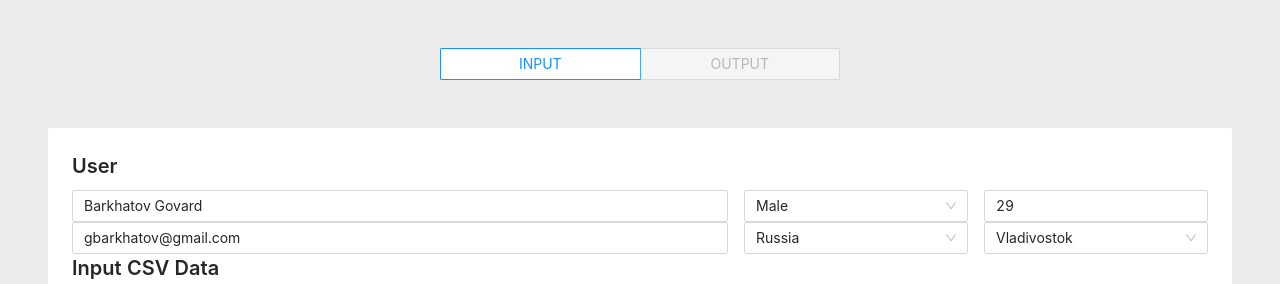
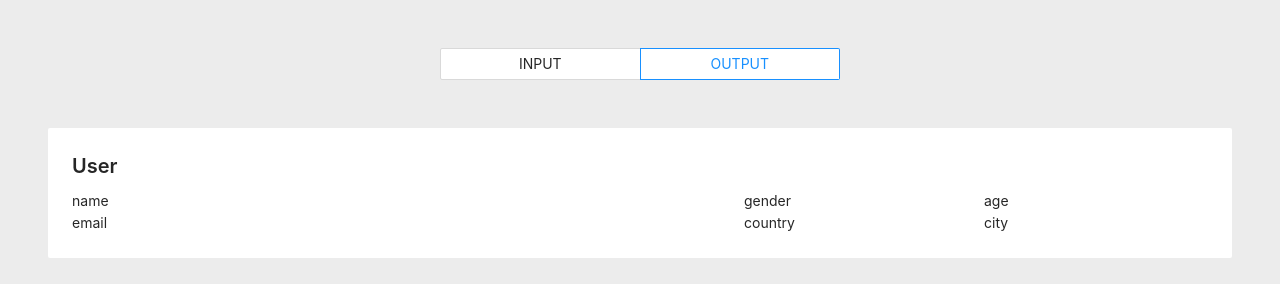
Before and after one commit to GBarkhatov/20-12-13-gbarkhatov-datameister, a React (Create React App) app: page / in a window 1280 px wide. Shown: the top 284 px of the page. Built offline with nearby package versions, Linux system fonts and the light colour scheme.

Commit message:
use output mode

```diff
--- a/src/App.js
+++ b/src/App.js
@@ -40,7 +40,9 @@ const ContentWrapper = styled(Card)`
 
 const App = () => {
   // mode:
-  const [mode, setMode] = useState('input')
+  // const [mode, setMode] = useState('input')
+  // TODO revert
+  const [mode, setMode] = useState('output')
   // input fields:
   // const [name, setName] = useState('')
   // const [gender, setGender] = useState('')
--- a/src/components/Output.js
+++ b/src/components/Output.js
@@ -1,12 +1,99 @@
 import React from 'react'
 import styled from 'styled-components/macro'
+import { Typography, Row, Col, Input as AntInput, Select, Button } from 'antd'
+import { CSVReader } from 'react-papaparse'
+
+import countriesWithCities from '../data/countriesWithCities'
 
 const Component = styled.div``
 
-const Output = () => (
-  <Component>
-    Inside Output
-  </Component>
-)
+const CSVWrapper = styled.div``
+
+const ButtonWrapper = styled.div`
+  display: flex;
+  justify-content: center;
+  margin-top: 1rem;
+`
+
+const Output = ({
+  onContinue,
+  name,
+  setName,
+  gender,
+  setGender,
+  age,
+  setAge,
+  email,
+  setEmail,
+  country,
+  setCountry,
+  city,
+  setCity,
+  csv,
+  setCsv,
+  onInputChange
+}) => {
+  const handleOnDrop = (data) => {
+    const result = []
+
+    // header
+    result.push(data[0].data)
+    // elements
+    data.slice(1).forEach((element) => {
+      result.push(element.data)
+    })
+
+    console.log(JSON.stringify(result, null, 2))
+
+    setCsv(result)
+  }
+
+  const handleOnError = (err, file, inputElem, reason) => {
+    console.log(err)
+  }
+
+  const getCities = () => {
+    const { cities } = countriesWithCities.filter(
+      (item) => item.name === country
+    )[0]
+
+    return cities.map((city) => (
+      <Select.Option value={city} key={city}>
+        {city}
+      </Select.Option>
+    ))
+  }
+
+  const filled =
+    name && gender && age && email && country && city && csv.length > 0
+
+  return (
+    <Component>
+      <Typography.Title level={4}>User</Typography.Title>
+      <Row gutter={[16, 16]}>
+        <Col xs={24} sm={14}>
+          name
+        </Col>
+        <Col xs={24} sm={5}>
+          gender
+        </Col>
+        <Col xs={24} sm={5}>
+          age
+        </Col>
+      </Row>
+      <Row gutter={[16, 16]}>
+        <Col xs={24} sm={14}>
+          email
+        </Col>
+        <Col xs={24} sm={5}>
+          country
+        </Col>
+        <Col xs={24} sm={5}>
+          city
+        </Col>
+      </Row>
+    </Component>
+  )
+}
 
 export default Output
```
